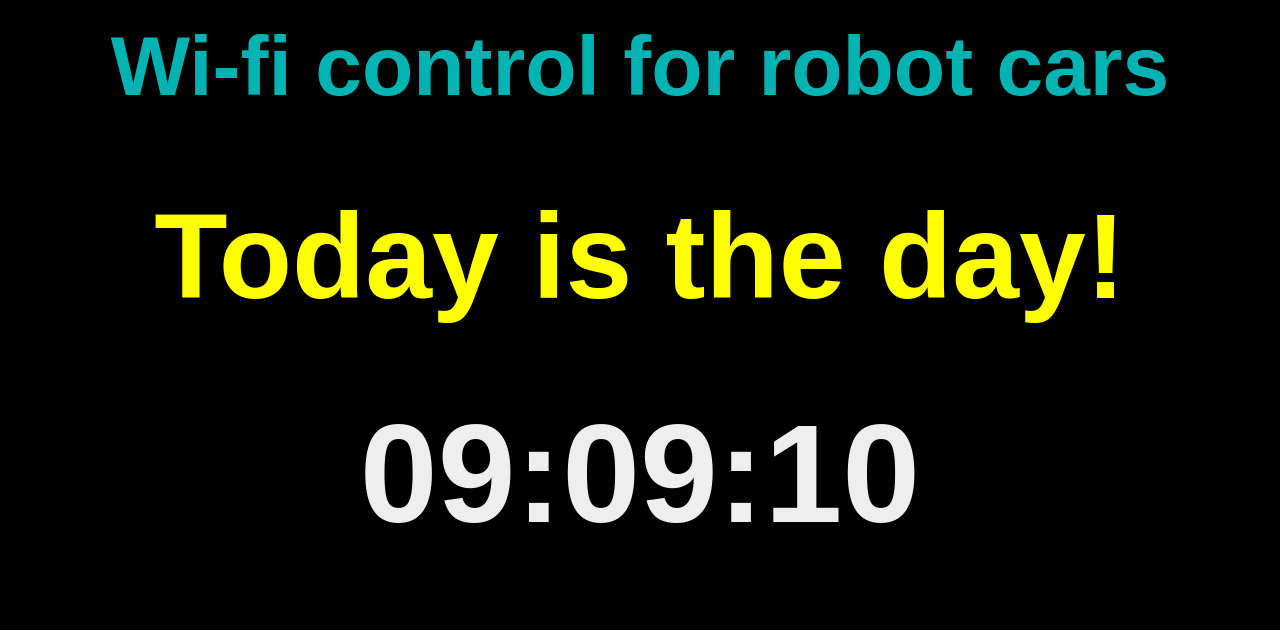
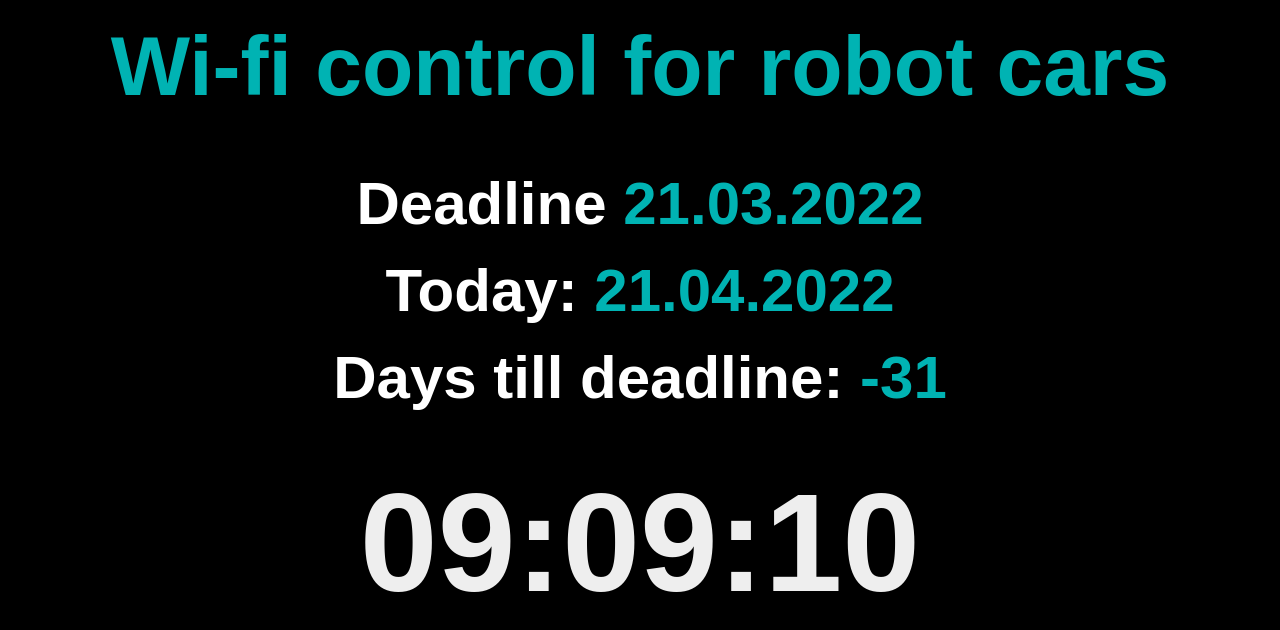
Before and after one commit to Trimple/Web-design-learning, a website: page index.html in a window 1280 px wide. Drawn offline with Linux system fonts and the light colour scheme.

Commit message:
Fixed deadline date bug

```diff
--- a/index.html
+++ b/index.html
@@ -35,7 +35,7 @@
                 let testDate = new Date(deadlineDate);
                 let currentDate = new Date();
 
-                if (testDate.getDate() == currentDate.getDate())
+                if (testDate.getDate() == currentDate.getDate() && testDate.getMonth() == currentDate.getMonth() && testDate.getFullYear() == currentDate.getFullYear())
                 {
                     document.getElementById("todayText").style.fontSize = "2.0em";
                     document.getElementById("todayText").innerHTML = "Today is the day! ";
```
